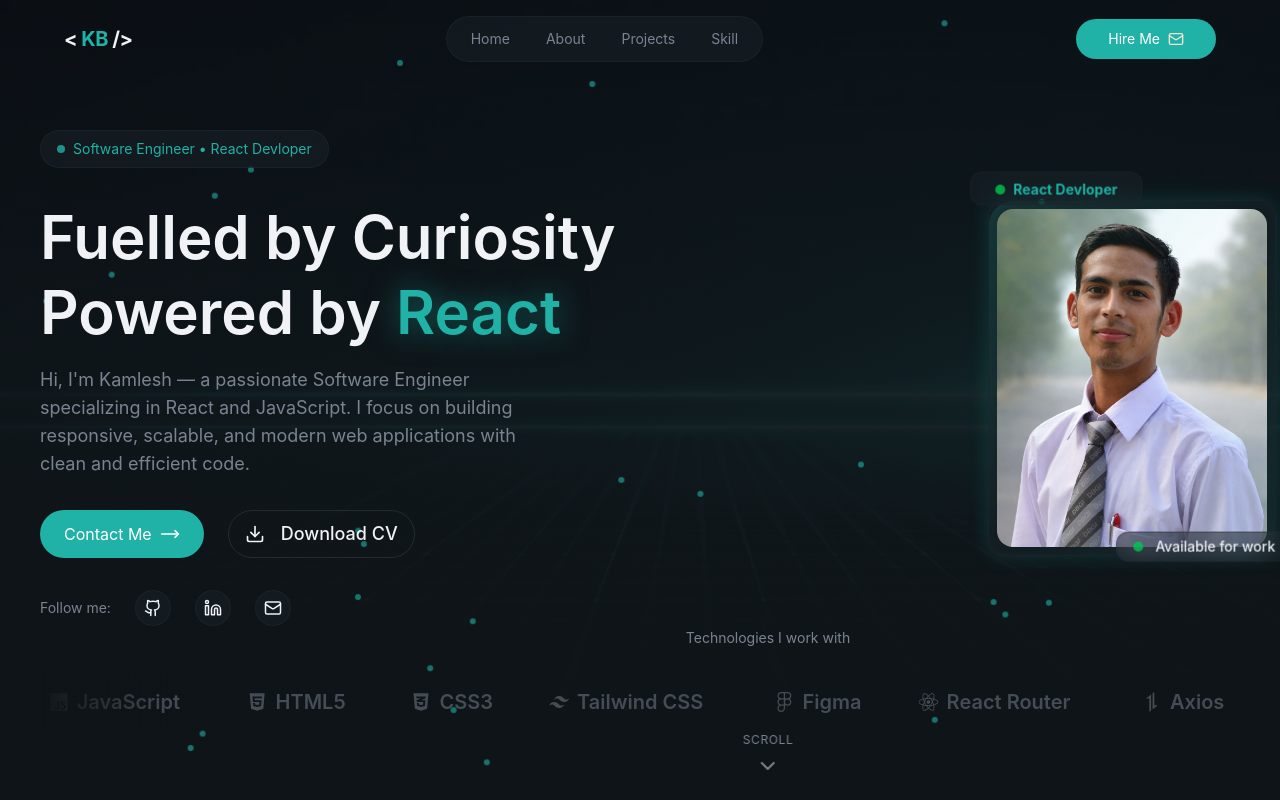
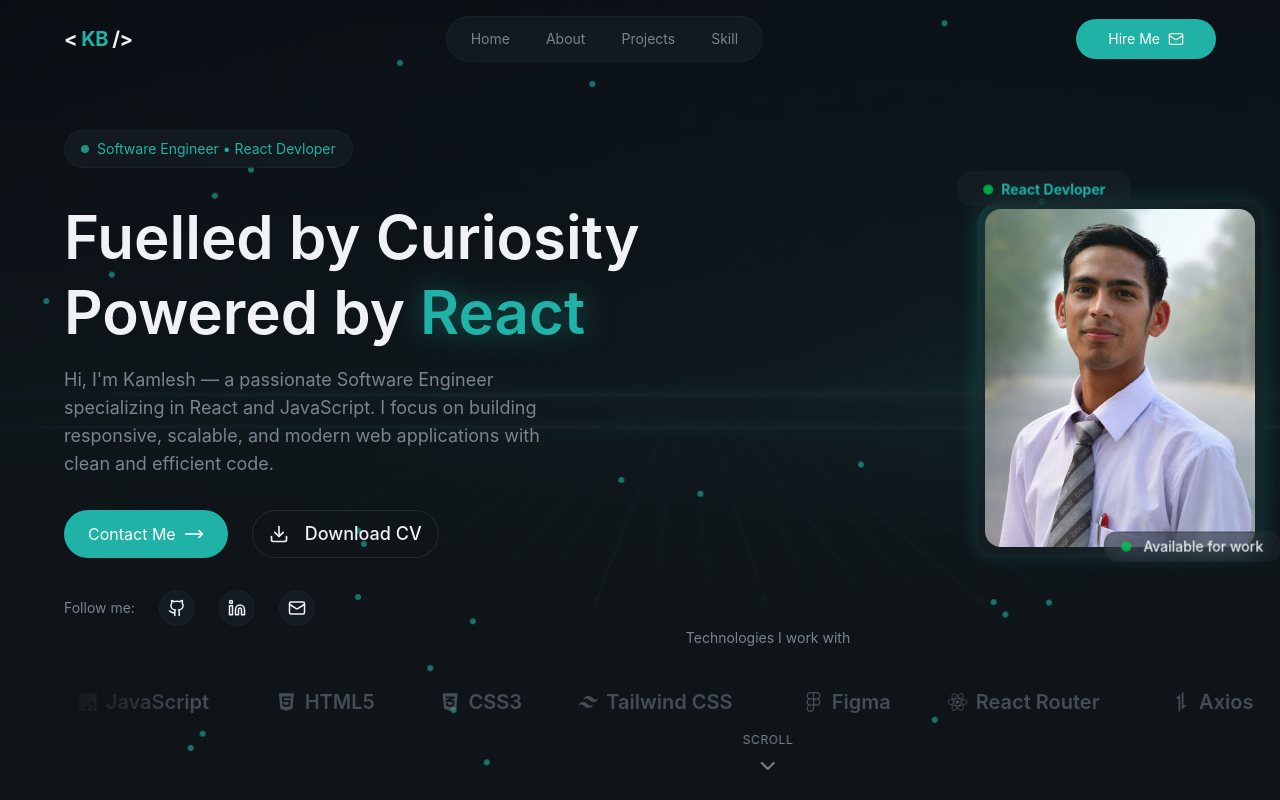
Before and after one commit to kamleshBisht04/personal-portfolio, a React (Vite) app: page / in a window 1280 px wide. Shown: the top 800 px of the page. Built offline with nearby package versions, Linux system fonts and the light colour scheme.

Commit message:
padding in hero section

```diff
--- a/src/sections/Hero.jsx
+++ b/src/sections/Hero.jsx
@@ -21,7 +21,7 @@ const Hero = () => {
       {/* Green dots */}
       <ParticlesBackground />
       {/* Content */}
-      <div className="container-custom relative z-10 mx-auto px-10  pt-32 pb-20">
+      <div className="container-custom relative z-10 mx-auto px-16  pt-32 pb-20">
         <div className="gap:12 grid items-center lg:grid-cols-2">
           {/* left column -Text section */}
           <div className="space-y-8">
```
